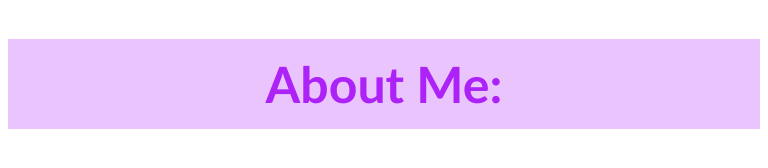
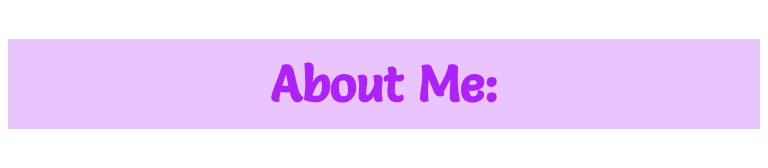
Before and after one commit to CandaceK245/HTMLLab, a plain HTML site: page index.html in a window 768 px wide. Shown: the part 481-649 px from the top of the page. Drawn offline with Linux system fonts and the light colour scheme.

Commit message:
added background styling and new font family

```diff
--- a/website styling.css
+++ b/website styling.css
@@ -1,3 +1,17 @@
+@font-face {
+    font-family: Salsa;
+    src: url(Salsa-Regular.ttf);
+}
+@media only screen and (min-width: 768px){
+    body {
+        background-color: #dbd9d9;
+    }
+}
+@media only screen and (max-width:768px){
+body {
+    background-color: #ffffff;
+}
+}
 .logo {
     background: left / cover url('./IMG_9678.JPG');
     display: flex;
@@ -41,7 +55,7 @@ tr:nth-child(even){
     background-color: #EAC5FD;
     color:#ac22f7;
     font-size: 50px;
-    font-family: 'Gill Sans', 'Gill Sans MT', Calibri, 'Trebuchet MS', sans-serif;
+    font-family: Salsa;
 }
 .headings2 {
     color: #5B028A;
```
Also changed, not shown: Salsa-Regular.ttf (added).
